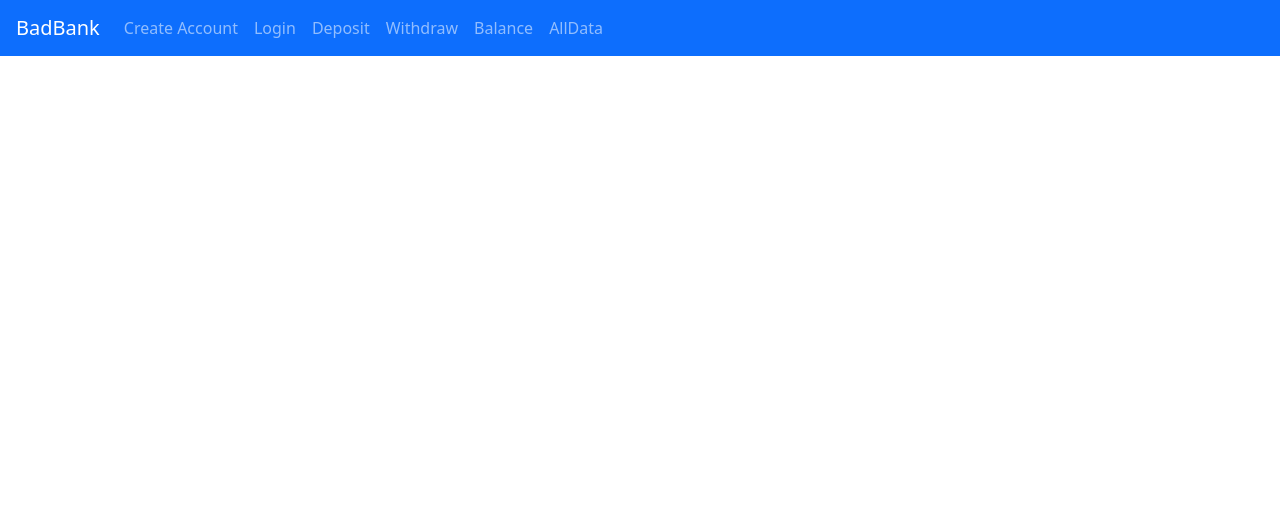
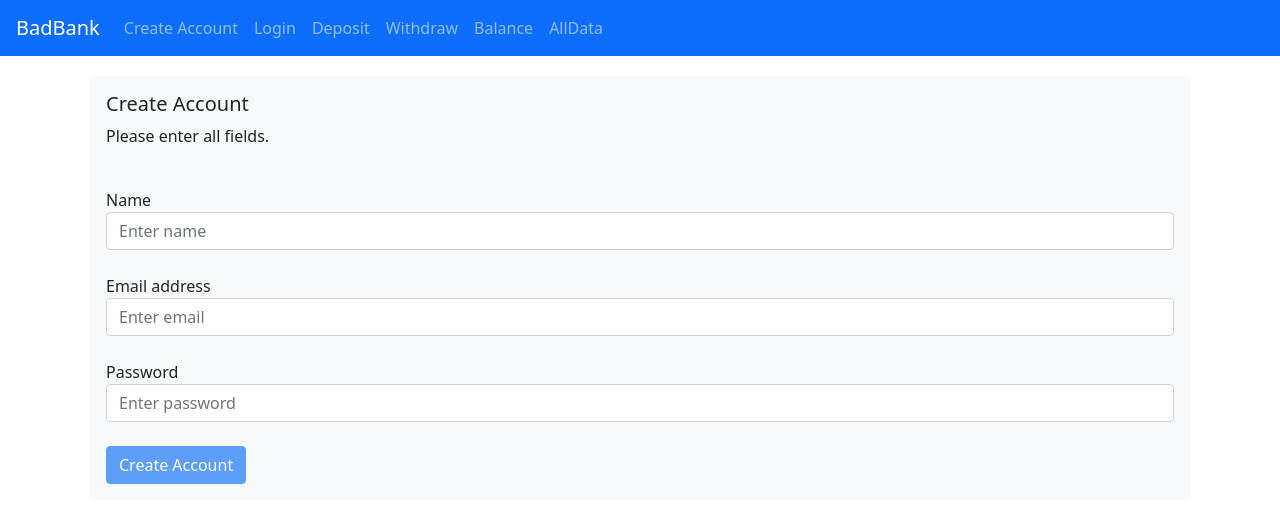
Before and after one commit to osunacj/bank, a React (Create React App) app: page /#/CreateAccount in a window 1280 px wide. Shown: the top 522 px of the page. Built offline with nearby package versions, Linux system fonts and the light colour scheme.

Commit message:
CreateAccount

```diff
--- a/src/App.js
+++ /dev/null
@@ -1,45 +0,0 @@
-import React from "react";
-import { HashRouter as Router, Route, Routes } from "react-router-dom";
-
-import Home from "./components/home";
-import NavBar from "./components/navbar";
-import Balance from "./components/balance";
-import Deposit from "./components/deposit";
-// import CreateAccount from "./components/createaccount";
-import Login from "./components/login";
-import Withdraw from "./components/withdraw";
-// import AllData from "./components/alldata";
-
-function App() {
-  return (
-    <Router>
-      <NavBar />
-      {/* <UserContext.Provider */}
-      {/* value={{
-          users: [
-            {
-              name: "abel",
-              email: "abel@mit.edu",
-              password: "secret",
-              balance: 100,
-            },
-          ],
-        }}
-      > */}
-      <div className="container" style={{ padding: "20px" }}>
-        <Routes>
-          <Route path="/" exact element={<Home />} />
-          {/* <Route path="/CreateAccount/" component={<CreateAccount/>} /> */}
-          <Route path="/login/" element={<Login />} />
-          <Route path="/deposit/" element={<Deposit />} />
-          <Route path="/withdraw/" element={<Withdraw />} />
-          <Route path="/balance/" element={<Balance />} />
-          {/* <Route path="/alldata/" component={<AllData/>} /> */}
-        </Routes>
-      </div>
-      {/* </UserContext.Provider> */}
-    </Router>
-  );
-}
-
-export default App;
--- /dev/null
+++ b/src/components/App.js
@@ -0,0 +1,48 @@
+import React from "react";
+import { HashRouter as Router, Route, Routes } from "react-router-dom";
+
+import Home from "./home";
+import NavBar from "./navbar";
+import Balance from "./balance";
+import Deposit from "./deposit";
+import CreateAccount from "./createaccount";
+import Login from "./login";
+import Withdraw from "./withdraw";
+
+// import AllData from "./components/alldata";
+
+export const UserContext = React.createContext(null);
+
+function App() {
+  return (
+    <Router>
+      <NavBar />
+      <UserContext.Provider
+        value={{
+          users: [
+            {
+              name: "Abel",
+              email: "abel@mit.edu",
+              password: "secret",
+              balance: 100,
+            },
+          ],
+        }}
+      >
+        <div className="container" style={{ padding: "20px" }}>
+          <Routes>
+            <Route path="/" exact element={<Home />} />
+            <Route path="/CreateAccount/" element={<CreateAccount />} />
+            <Route path="/login/" element={<Login />} />
+            <Route path="/deposit/" element={<Deposit />} />
+            <Route path="/withdraw/" element={<Withdraw />} />
+            <Route path="/balance/" element={<Balance />} />
+            {/* <Route path="/alldata/" element={<AllData/>} /> */}
+          </Routes>
+        </div>
+      </UserContext.Provider>
+    </Router>
+  );
+}
+
+export default App;
--- a/src/components/PageWrapper.js
+++ /dev/null
@@ -1,5 +0,0 @@
-function PageWrapper() {
-    return (
-
-    );
-}
--- a/src/components/createaccount.js
+++ b/src/components/createaccount.js
@@ -1,99 +1,111 @@
-// import React from "react";
-// import Card from "./context";
+import React, { useState } from "react";
+import Card from "react-bootstrap/Card";
+import { UserContext } from "./App";
 
-// function CreateAccount() {
-//   const [show, setShow] = React.useState(true);
-//   const [status, setStatus] = React.useState("");
-//   const [name, setName] = React.useState("");
-//   const [email, setEmail] = React.useState("");
-//   const [password, setPassword] = React.useState("");
-//   const ctx = React.useContext(UserContext);
+function CreateAccount() {
+  const [show, setShow] = useState(true);
+  const [status, setStatus] = useState("");
+  const [name, setName] = useState("");
+  const [email, setEmail] = useState("");
+  const [password, setPassword] = useState("");
+  const ctx = React.useContext(UserContext);
 
-//   function validate(field, label) {
-//     if (!field) {
-//       setStatus("Error: " + label);
-//       setTimeout(() => setStatus(""), 3000);
-//       return false;
-//     }
-//     return true;
-//   }
+  function validate(field, label) {
+    if (!field) {
+      setStatus("Error: " + label);
+      setTimeout(() => setStatus(""), 3000);
+      return false;
+    }
+    return true;
+  }
 
-//   function handleCreate() {
-//     console.log(name, email, password);
-//     if (!validate(name, "name")) return;
-//     if (!validate(email, "email")) return;
-//     if (!validate(password, "password")) return;
-//     ctx.users.push({ name, email, password, balance: 100 });
-//     setShow(false);
-//   }
+  function handleCreate() {
+    console.log(name, email, password);
+    if (!validate(name, "Name")) return;
+    if (!validate(email, "Email")) return;
+    if (!validate(password, "Password")) return;
+    ctx.users.push({ name, email, password, balance: 100 });
+    setShow(false);
+  }
 
-//   function clearForm() {
-//     setName("");
-//     setEmail("");
-//     setPassword("");
-//     setShow(true);
-//   }
+  function clearForm() {
+    setName("");
+    setEmail("");
+    setPassword("");
+    setShow(true);
+  }
 
-//   return (
-//     <Card
-//       bgcolor="primary"
-//       header="Create Account"
-//       status={status}
-//       body={
-//         show ? (
-//           <>
-//             Name
-//             <br />
-//             <input
-//               type="input"
-//               className="form-control"
-//               id="name"
-//               placeholder="Enter name"
-//               value={name}
-//               onChange={(e) => setName(e.currentTarget.value)}
-//             />
-//             <br />
-//             Email address
-//             <br />
-//             <input
-//               type="input"
-//               className="form-control"
-//               id="email"
-//               placeholder="Enter email"
-//               value={email}
-//               onChange={(e) => setEmail(e.currentTarget.value)}
-//             />
-//             <br />
-//             Password
-//             <br />
-//             <input
-//               type="password"
-//               className="form-control"
-//               id="password"
-//               placeholder="Enter password"
-//               value={password}
-//               onChange={(e) => setPassword(e.currentTarget.value)}
-//             />
-//             <br />
-//             <button
-//               type="submit"
-//               className="btn btn-light"
-//               onClick={handleCreate}
-//             >
-//               Create Account
-//             </button>
-//           </>
-//         ) : (
-//           <>
-//             <h5>Success</h5>
-//             <button type="submit" className="btn btn-light" onClick={clearForm}>
-//               Add another account
-//             </button>
-//           </>
-//         )
-//       }
-//     />
-//   );
-// }
+  function disabled() {
+    if (name === "" && password === "" && email === "") return true;
+  }
 
-// export default CreateAccount;
+  return (
+    <Card className="bg-light border-0">
+      <Card.Body>
+        <Card.Title>Create Account</Card.Title>
+        <Card.Text>Please enter all fields.</Card.Text>
+
+        <h5 className="text-danger">{status}</h5>
+        <br />
+        {show ? (
+          <>
+            Name
+            <br />
+            <input
+              type="input"
+              className="form-control"
+              id="name"
+              placeholder="Enter name"
+              value={name}
+              onChange={(e) => setName(e.currentTarget.value)}
+            />
+            <br />
+            Email address
+            <br />
+            <input
+              type="input"
+              className="form-control"
+              id="email"
+              placeholder="Enter email"
+              value={email}
+              onChange={(e) => setEmail(e.currentTarget.value)}
+            />
+            <br />
+            Password
+            <br />
+            <input
+              type="password"
+              className="form-control"
+              id="password"
+              placeholder="Enter password"
+              value={password}
+              onChange={(e) => setPassword(e.currentTarget.value)}
+            />
+            <br />
+            <button
+              type="submit"
+              className="btn btn-primary"
+              disabled={disabled()}
+              onClick={handleCreate}
+            >
+              Create Account
+            </button>
+          </>
+        ) : (
+          <>
+            <h5 className="text-success text-center">Success</h5>
+            <button
+              type="submit"
+              className="btn btn-secondary"
+              onClick={clearForm}
+            >
+              Add another account
+            </button>
+          </>
+        )}
+      </Card.Body>
+    </Card>
+  );
+}
+
+export default CreateAccount;
--- a/src/components/home.js
+++ b/src/components/home.js
@@ -1,9 +1,11 @@
 import Card from "react-bootstrap/Card";
+import React from "react";
+
 function Home() {
   return (
     <>
       <div className="rounded bg-light p-2">
-        <h2 className="text-center ">Welcome to your Bank</h2>
+        <h2 className="text-center ">{`Welcome back`}</h2>
       </div>
       <br />
       <Card className="bg-light border-0">
--- a/src/index.js
+++ b/src/index.js
@@ -1,6 +1,6 @@
 import React from "react";
 import ReactDOM from "react-dom";
-import App from "./App";
+import App from "./components/App";
 
 ReactDOM.render(
   <React.StrictMode>
```
Also changed, not shown: src/components/context.js (deleted, +0 -21 lines).
